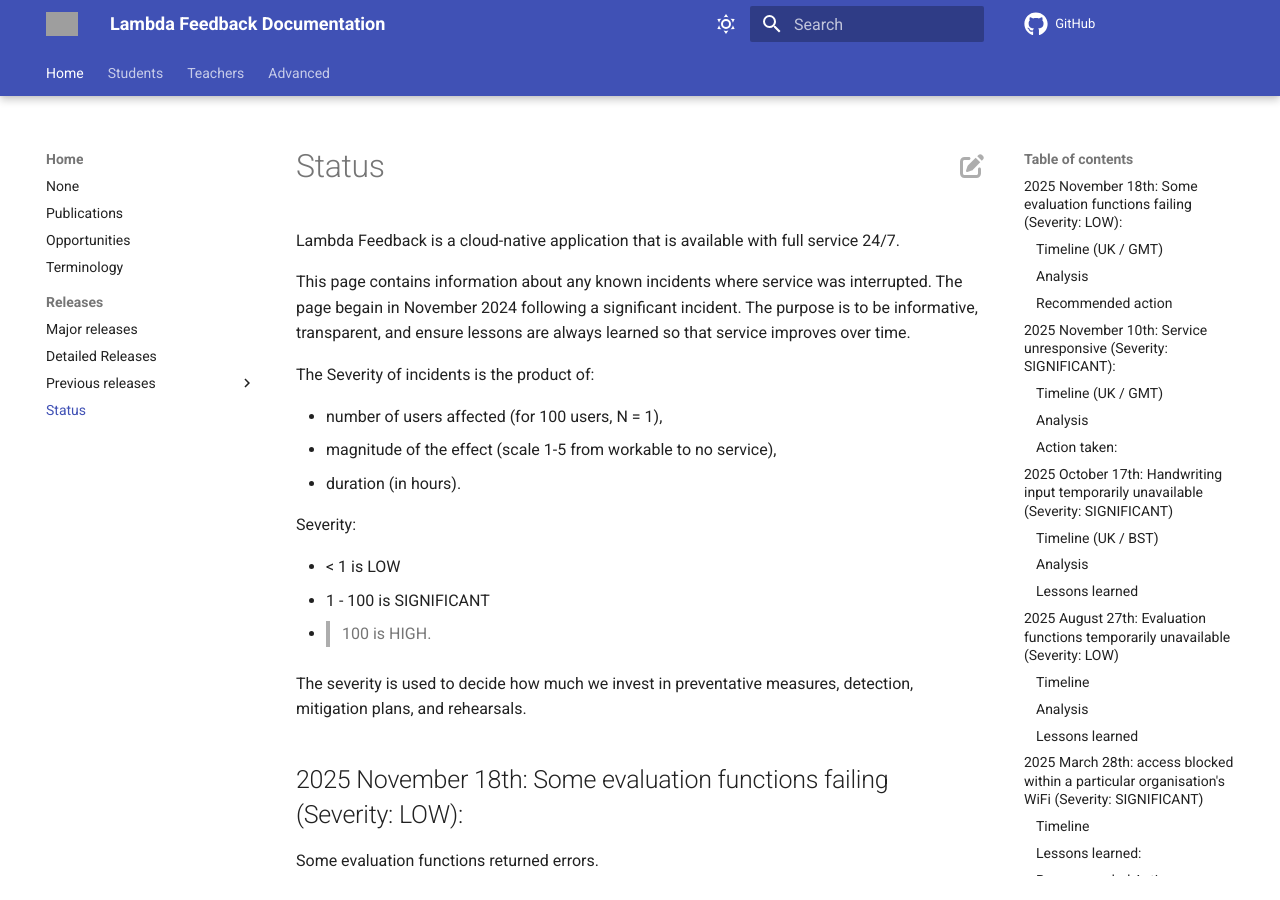
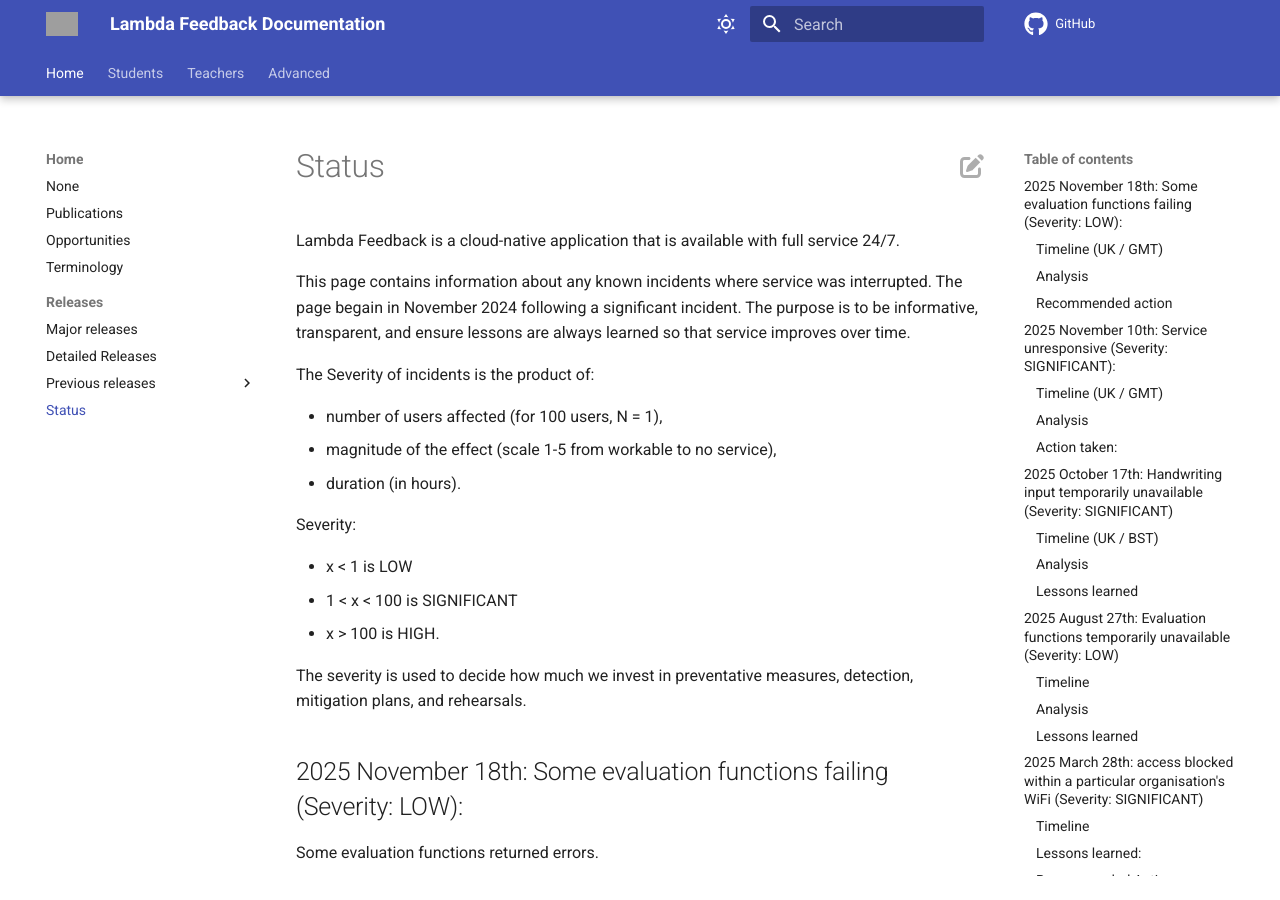
Before and after one commit to lambda-feedback/user-documentation, an MkDocs documentation site: the page built from docs/releases/status.md, in a window 1280 px wide and 900 px high. Built offline with MkDocs 1.6.1 and Material for MkDocs 9.7.7, drawn with Linux system fonts in a browser that asks for light colours; comment, search, counter and statistics services are not loaded; grey boxes are pictures that could not be loaded.

Commit message:
i
g interactive rebase in progress; onto f0718c91

```diff
--- a/docs/releases/status.md
+++ b/docs/releases/status.md
@@ -10,9 +10,9 @@
 
 Severity:
 
-- <  1 is LOW
-- 1 - 100 is SIGNIFICANT
-- > 100 is HIGH.
+- x < 1       is LOW
+- 1 < x < 100 is SIGNIFICANT
+- x >     100 is HIGH.
 
 The severity is used to decide how much we invest in preventative measures, detection, mitigation plans, and rehearsals.
 
```
